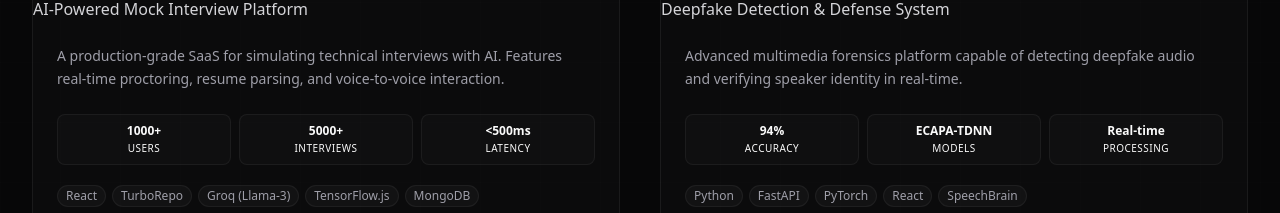
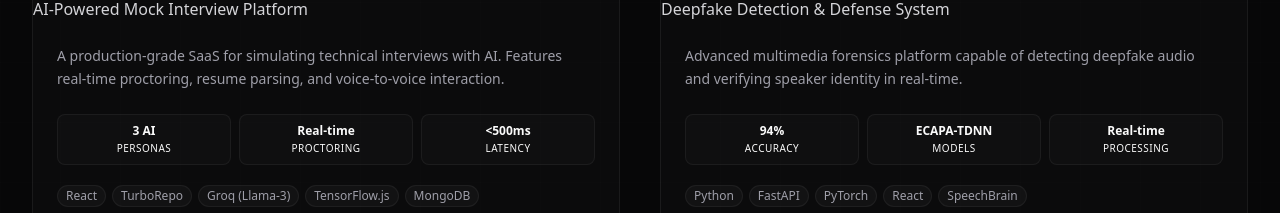
Before and after one commit to theunstopabble/gautam_portfolio, a Next.js app: page / in a window 1280 px wide. Shown: the part 3200-3413 px from the top of the page. Built offline with nearby package versions, Linux system fonts and the light colour scheme.

Commit message:
Remove user and interview stats from projects data
Removed user and interview statistics from the project data.

```diff
--- a/src/data/projects.ts
+++ b/src/data/projects.ts
@@ -16,9 +16,9 @@ export const projects: Project[] = [
     featured: true,
     color: "from-purple-500 to-indigo-600",
     stats: {
-      users: "1000+",
-      interviews: "5000+",
-      latency: "<500ms",
+      personas: "3 AI",
+proctoring: "Real-time",
+latency: "<500ms",
     },
     deepDive: {
       problem:
```
